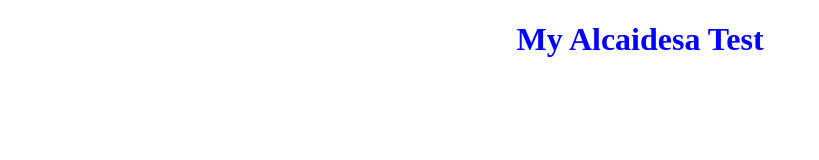
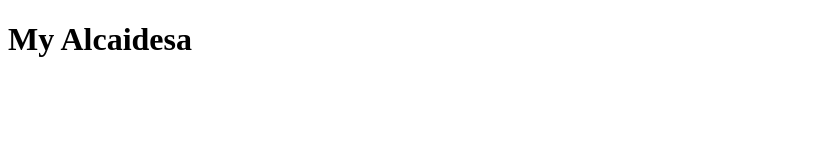
Before and after one commit to tonyf733/MyAlcaidesa-, a plain HTML site: page MyAlcaidesa/index.html in a window 1280 px wide. Shown: the whole page, without its empty margins (0-819 px from the left). Drawn offline with Linux system fonts and the light colour scheme.

Commit message:
page start

```diff
--- a/MyAlcaidesa/index.html
+++ b/MyAlcaidesa/index.html
@@ -15,9 +15,9 @@
 
   <!--Home Page Header & Navigation -->
 
-<div class="titleheader">
+<div class="Header">
 
-  <h1>My Alcaidesa Test</h1>
+  <h1>My Alcaidesa</h1>
 
   </div>
 
--- a/MyAlcaidesa/style.css
+++ b/MyAlcaidesa/style.css
@@ -1,4 +1,4 @@
-.titleheader {
+.header {
     color: blue;
     text-align: center;
 }
```
